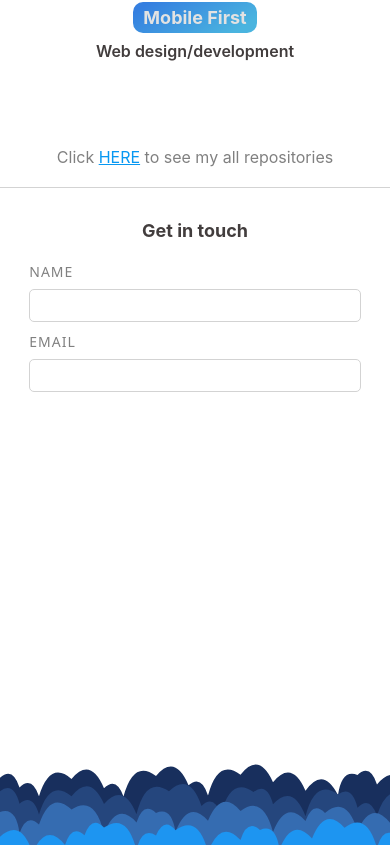
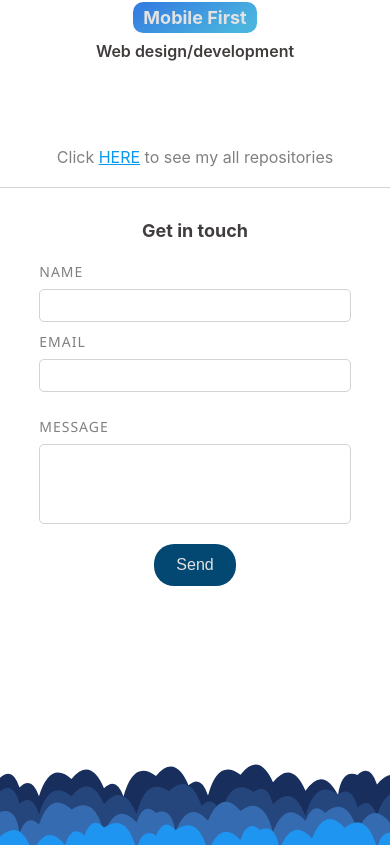
Before and after one commit to tomasleggire/tomasleggire, a React (Create React App) app: page / in a window 390 px wide. Shown: the part 5889-6734 px from the top of the page. Built offline with nearby package versions, Linux system fonts and the light colour scheme.

Commit message:
form terminado, faltan validaciones

```diff
--- a/src/components/FormContact.jsx
+++ b/src/components/FormContact.jsx
@@ -31,13 +31,12 @@ export default function FormContact() {
                         <input type='text' name="user_email" className='input-email' />
                     </div>
                 </div>
+                <div className='form-message'>
+                    <label className='label'>MESSAGE</label>
+                    <textarea name="message" className='form-msg-input' />
+                </div>
+                <input type="submit" value="Send" className='btn-send' />
             </form>
         </div>
     )
 }
-
-{/* <form ref={form} onSubmit={sendEmail} className='form-contact'></form>
-name="user_name"
-name="user_email"
-name="message"
-<input type="submit" value="Send" className='btn-send' /> */}
--- a/src/styles/FormContact.scss
+++ b/src/styles/FormContact.scss
@@ -19,13 +19,13 @@
     align-items: center;
     margin: auto;
     margin-top: 3rem;
-    max-width: 100%;
+    max-width: 55%;
 }
 
 .form-names {
     display: flex;
     align-items: center;
-    width: 55%;
+    width: 100%;
     justify-content: space-around;
 }
 
@@ -42,7 +42,7 @@
     flex-direction: column;
     align-items: flex-start;
     justify-content: center;
-    margin: 0 10px;
+    padding: 0 10px;
     width: 100%;
 }
 
@@ -64,21 +64,68 @@
 -moz-box-shadow: 0px 0px 0px 2px rgba(7,152,242,0.5);
 }
 
+.form-message {
+    display: flex;
+    flex-direction: column;
+    align-items: start;
+    margin-top: 20px;
+    padding: 0 10px;
+    width: 100%;
+}
+
+.form-msg-input {
+    width: 100%;
+    border: none;
+    border: 1px solid lightgray;
+    border-radius: 5px;
+    font-size: var(--lg);
+    padding: 8px 10px;
+    transition: .3s;
+    color: var(--black);
+    height: 120px;
+    resize: none;
+}
+
+.form-msg-input:focus {
+    outline: none;
+    box-shadow: 0px 0px 0px 2px rgba(7,152,242,0.5);
+-webkit-box-shadow: 0px 0px 0px 2px rgba(7,152,242,0.5);
+-moz-box-shadow: 0px 0px 0px 2px rgba(7,152,242,0.5);
+}
+
+.btn-send {
+    border: none;
+    background: none;
+    background-color: var(--blue-tres);
+    color: var(--special-white);
+    font-weight: 500;
+    font-size: var(--lg);
+    padding: 15px 30px;
+    border-radius: 20px;
+    margin-top: 30px;
+    cursor: pointer;
+    transition: .2s;
+}
+
+.btn-send:hover {
+    background-color: #07314b;
+}
+
 @media only screen and (max-width: 1100px) {
-    .form-names {
-        width: 75%;
+    .form-contact {
+        max-width: 75%;
     }
 }
 
 @media only screen and (max-width: 760px) {
     .form-contact {
         margin-top: 2rem;
+        max-width: 80%;
     }
     .form-names {
         display: flex;
         flex-direction: column;
         align-items: center;
-        width: 80%;
         justify-content: space-around;
     }
     .form-names-name, .form-names-email {
@@ -96,9 +143,7 @@
     }
     .form-contact {
         margin-top: 1rem;
-    }
-    .form-names {
-        width: 85%;
+        max-width: 85%;
     }
     .form-names-name, .form-names-email {
         margin: 5px 0;
@@ -107,4 +152,12 @@
         font-size: var(--lg);
         padding: 5px 8px;
     }
+    .form-msg-input {
+        height: 80px;
+    }
+    .btn-send {
+        font-size: var(--md);
+        padding: 12px 22px;
+        margin-top: 20px;
+    }
 }
```
